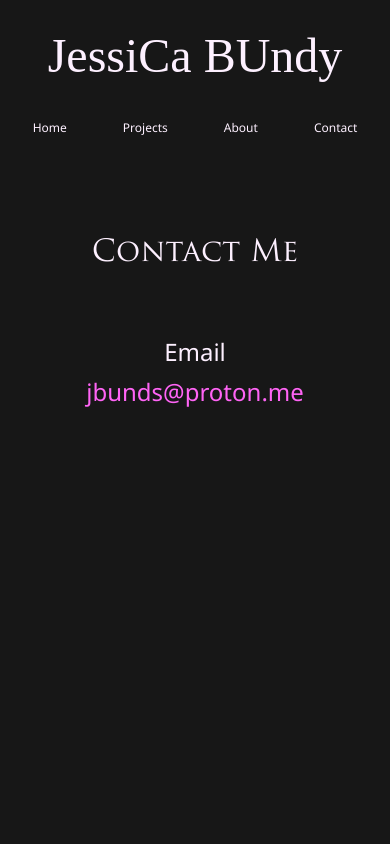
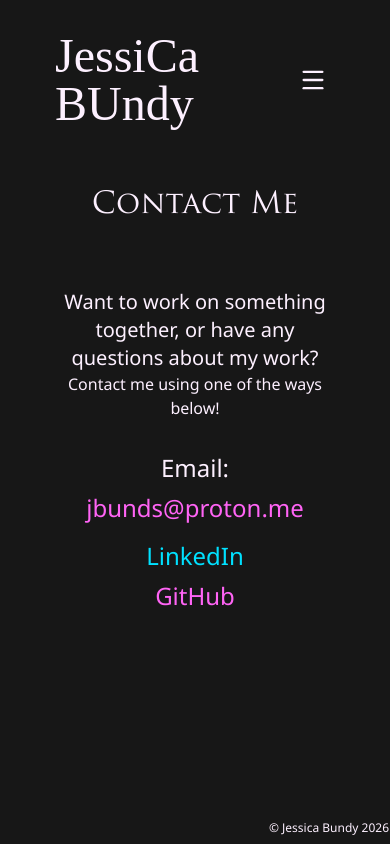
Before and after one commit to jbunds801/jbunds-portfolio-nextjs, a Next.js app: page /contact in a window 390 px wide. Built offline with nearby package versions, Linux system fonts and the light colour scheme; a web font is replaced by a local one.

Commit message:
added footer, added nav hamburger and styled, updated scrollbar css, updated contact page with more info and links.

```diff
--- a/app/contact/page.tsx
+++ b/app/contact/page.tsx
@@ -8,14 +8,29 @@ const Contact = () => {
             <Header>Contact Me</Header>
 
             <div className='text-center'>
-                <p className='text-2xl'>Email</p>
-                {/* <p className='text-xl p-2'>jbunds@proton.me</p> */}
-                <MailToButton
-                    email='jbunds@proton.me'
-                    label='jbunds@proton.me'
-                    subject='Portfolio Inquiry'
-                    className='inline-block text-2xl p-2 text-pink-cstm glow-pink'
-                />
+                <div className='mb-8'>
+                    <p className='text-xl'>Want to work on something together, or have any questions about my work?</p>
+                    <p>Contact me using one of the ways below!</p>
+                </div>
+
+                <div className='space-y-2'>
+                    <p className='text-2xl'>Email: <MailToButton
+                        email='jbunds@proton.me'
+                        label='jbunds@proton.me'
+                        subject='Portfolio Inquiry'
+                        className='inline-block text-2xl p-2 text-pink-cstm glow-pink' />
+                    </p>
+
+                    <div>
+                        <a href="https://www.linkedin.com/in/jessica-bundy-46a753a9/"
+                            className='text-2xl text-cyan-cstm glow-cyan'>LinkedIn</a>
+                    </div>
+
+                    <div>
+                        <a href="https://github.com/jbunds801"
+                            className='text-2xl text-pink-cstm glow-pink'>GitHub</a>
+                    </div>
+                </div>
             </div>
 
         </section>
--- a/app/globals.css
+++ b/app/globals.css
@@ -1,6 +1,7 @@
 @import "tailwindcss";
 
 :root {
+  /* Custom colors */
   --site-bg: #171717;
   --site-text: #fdf0ff;
 }
@@ -26,15 +27,20 @@
 }
 
 html {
-  overflow-y: scroll;
+  scrollbar-gutter: stable both-edges;
 }
 
 body {
   font-family: "Segoe UI", Tahoma, Geneva, Verdana, sans-serif;
   background-color: var(--site-bg);
   color: var(--site-text);
-  overflow-y: auto;
-  scrollbar-gutter: stable both-edges;
+  /* overflow-y: auto;
+  scrollbar-gutter: stable both-edges; */
+}
+
+ul {
+  border: none;
+  backdrop-filter: blur(2px);
 }
 
 @theme inline {
--- a/app/layout.tsx
+++ b/app/layout.tsx
@@ -1,8 +1,9 @@
 import type { Metadata } from "next";
 //import { Geist, Geist_Mono } from "next/font/google";
-import NavBar from "../src/components/NavBar";
 //import HoneyCombBackground from '../src/components/HoneyCombBackground';
 import "./globals.css";
+import NavBar from "../src/components/NavBar";
+import Footer from "../src/components/Footer";
 
 // Google Fonts
 /* const geistSans = Geist({
@@ -34,12 +35,12 @@ export default function RootLayout({
         {/* Background honeycomb pattern - appears on all pages */}
         {/* <HoneyCombBackground /> */}
 
-        {/* Main content - positioned above the background */}
-        <div className="relative z-10">
+        <div>
           <NavBar />
           <section className='max-w-7xl mx-auto p-12'>
             {children}
           </section>
+          <Footer />
         </div>
       </body>
     </html>
--- a/package.json
+++ b/package.json
@@ -10,6 +10,7 @@
   },
   "dependencies": {
     "@emailjs/browser": "^4.4.1",
+    "lucide-react": "^0.577.0",
     "next": "16.1.1",
     "react": "19.2.3",
     "react-dom": "19.2.3"
--- /dev/null
+++ b/src/components/Footer.tsx
@@ -0,0 +1,11 @@
+import React from 'react'
+
+const Footer = () => {
+    return (
+        <div className='fixed bottom-0 right-0 w-full'>
+            <p className='text-xs flex font-extralight justify-end px-4 pb-2'>© Jessica Bundy 2026</p>
+        </div>
+    )
+}
+
+export default Footer
--- a/src/components/NavBar.tsx
+++ b/src/components/NavBar.tsx
@@ -6,11 +6,14 @@ const NavBar: React.FC = () => {
 
     return (
         <nav className="bg-transparent w-full">
-            <div className="max-w-fit mx-auto flex flex-col items-center pt-8">
-                <div className="flex items-center px-8 text-5xl sm:text-6xl" style={{ fontFamily: 'Heroeau' }}>
+            <div className="mx-auto flex sm:flex-col justify-between items-center px-10 pt-8">
+                <div className="flex text-5xl sm:text-6xl" style={{ fontFamily: 'Heroeau' }}>
                     JessiCa BUndy
                 </div>
-                <div /* className="hidden sm:block" */ id="navbar-default">
+                <div className="sm:hidden">
+                    <NavBarHamburger />
+                </div>
+                <div className="hidden sm:block" id="navbar-default">
                     <ul className="text-xs sm:text-base font-medium flex flex-row p-8 mt-0 space-x-8">
                         <li>
                             <Link
@@ -47,7 +50,6 @@ const NavBar: React.FC = () => {
                     </ul>
                 </div>
             </div>
-            <NavBarHamburger />
         </nav>
     );
 };
--- a/src/components/NavBarHamburger.tsx
+++ b/src/components/NavBarHamburger.tsx
@@ -1,9 +1,101 @@
+"use client";
 
-const NavBarHamburger = () => {
+import Link from 'next/link';
+import { useEffect, useState, useRef } from 'react';
+import { Menu, X } from 'lucide-react';
+
+const NavBarHamburger: React.FC = () => {
+    const [expanded, setExpanded] = useState(false);
+    const navRef = useRef<HTMLDivElement>(null);
+
+
+    useEffect(() => {
+        function handleClickOutside(e: MouseEvent) {
+            if (navRef.current && !navRef.current.contains(e.target as Node)) {
+                setExpanded(false);
+            }
+        }
+        document.addEventListener('mousedown', handleClickOutside);
+        return () => document.removeEventListener('mousedown', handleClickOutside)
+    })
+
     return (
         <>
+            <div className='relative' ref={navRef}>
+                <button
+                    onClick={() => setExpanded(!expanded)}
+                    className='flex p-2'
+                    aria-label='Toggle Menu'
+                >
+                    {expanded ? <X size={28} /> : <Menu size={28} />}
+                </button>
+
+                {expanded && (
+                    <div>
+                        <ul className="absolute right-0 text-end pt-1 pb-4 text-sm bg-(--site-bg)/50 rounded-md">
+                            <Link href="/"
+                                className="block py-2 px-3 hover:text-pink-cstm glow-pink" onClick={() => setExpanded(false)}>Home</Link>
+                            <Link href="/projects"
+                                className="block py-2 px-3 hover:text-cyan-cstm glow-cyan" onClick={() => setExpanded(false)}>Projects</Link>
+                            <Link href="/about"
+                                className="block py-2 px-3 hover:text-pink-cstm glow-pink" onClick={() => setExpanded(false)}>About</Link>
+                            <Link href="/contact"
+                                className="block py-2 px-3 hover:text-cyan-cstm glow-cyan" onClick={() => setExpanded(false)}>Contact</Link>
+                        </ul>
+                    </div>
+                )}
+            </div>
         </>
     );
 };
 
 export default NavBarHamburger;
+
+
+/*
+return (
+    <>
+        <div>
+            <Navbar fixed='top'
+                expand="sm"
+                data-bs-theme="dark"
+                className="nav-bar p-3 mb-4"
+                expanded={expanded}
+                onToggle={(isOpen) => setExpanded(!!isOpen)}
+            >
+                <div className="container-fluid mx-3">
+                    <Navbar.Brand className='nav-brand pb-3' href="/">Ecomm Store</Navbar.Brand>
+                    <Navbar.Toggle aria-controls="navbar-menu" />
+                    <Navbar.Collapse id="navbar-menu">
+                        <Nav defaultActiveKey="/home">
+                            <Nav.Link className='nav-link' as={Link} to="/" onClick={() => setExpanded(false)}>
+                                Home
+                            </Nav.Link>
+                            <Nav.Link className='nav-link' as={Link} to="/products" onClick={() => setExpanded(false)}>
+                                Products
+                            </Nav.Link>
+                            <Nav.Link className='nav-link' as={Link} to="/about" onClick={() => setExpanded(false)}>
+                                About
+                            </Nav.Link>
+                            <Nav.Link className='nav-link' as={Link} to="/cart" onClick={() => setExpanded(false)}>
+                                Cart
+                                {cartItems.length > 0 && (
+                                    <>
+                                        <Badge pill bg="none" text='info'
+                                            className={`ms-1${isPulsing ? ' pulse' : ''}`}
+                                            onAnimationEnd={() => setIsPulsing(false)}
+                                        >{itemCount}</Badge>
+                                        <span className="visually-hidden">cart count</span>
+                                    </>
+                                )}
+                            </Nav.Link>
+                        </Nav>
+                    </Navbar.Collapse>
+                </div>
+            </Navbar>
+        </div>
+    </>
+);
+};
+
+export default NavBar; */
```
Also changed, not shown: 1 other file (tests, documents, lock files or other folders).
